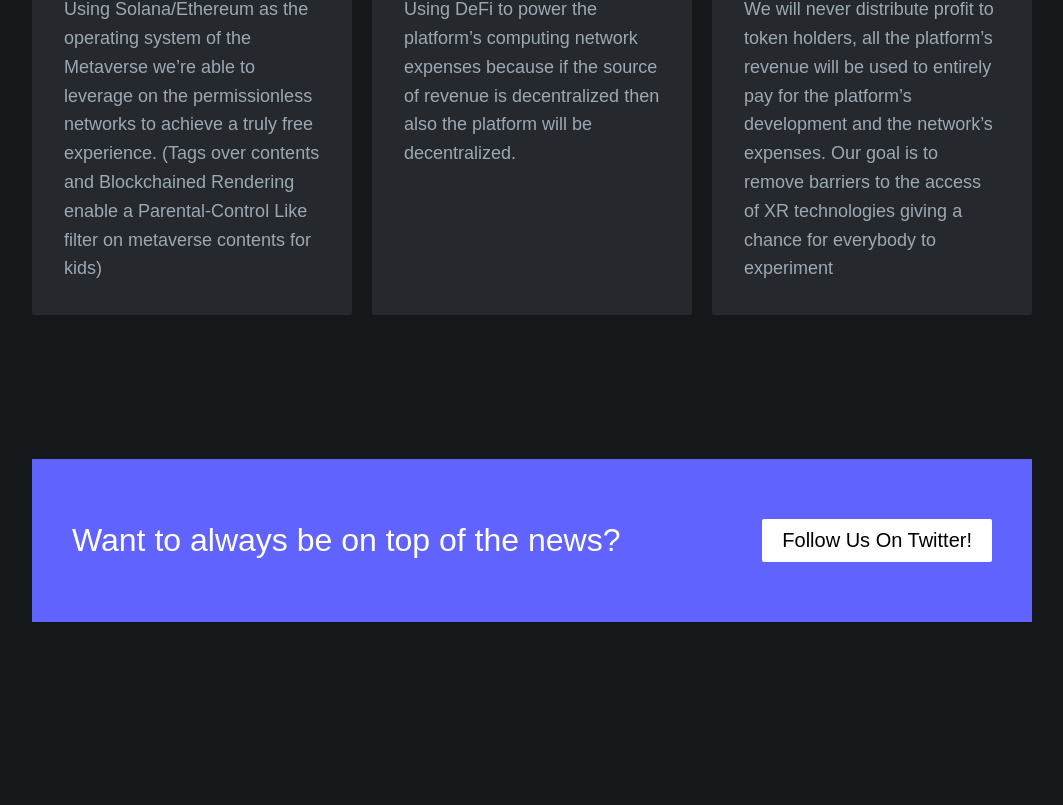
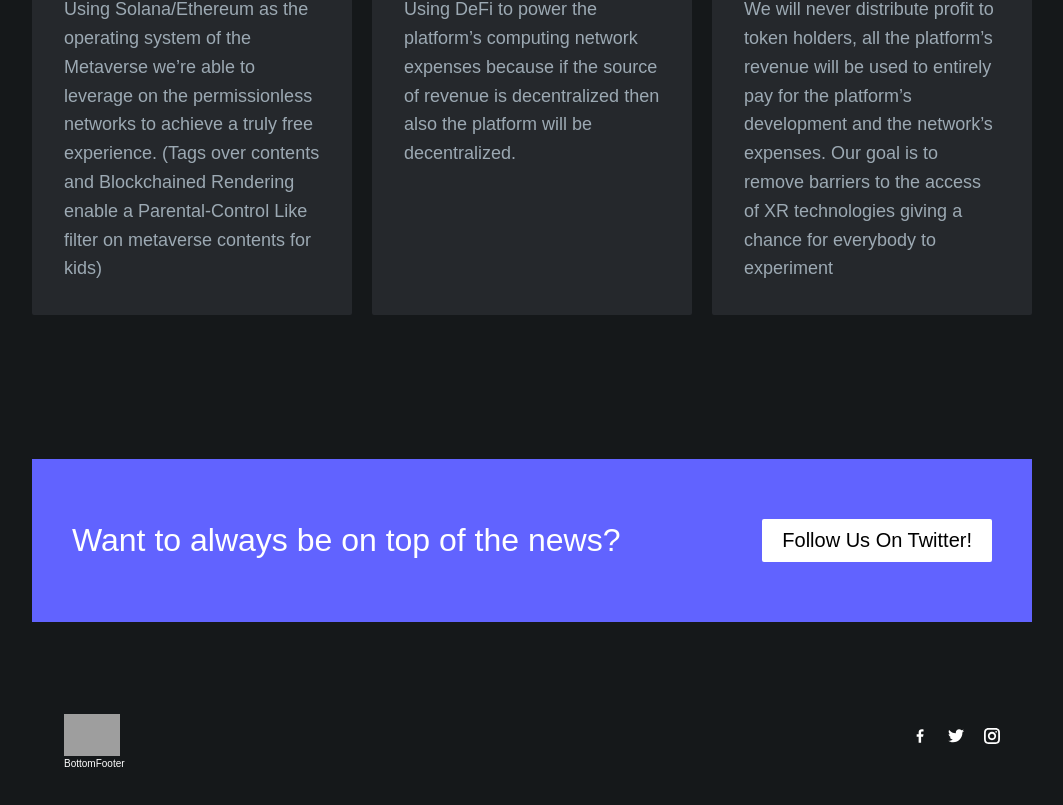
Before and after one commit to justin-cueva/Solarity-landing-page-cloned, a React (Create React App) app: page / in a window 1280 px wide. Shown: the part 3873-4678 px from the top of the page, without its empty margins (108-1171 px from the left). Built offline with nearby package versions, Linux system fonts and the light colour scheme; grey boxes are pictures that could not be loaded.

Commit message:
displaying the top of the footer

```diff
--- a/src/components/App.js
+++ b/src/components/App.js
@@ -3,6 +3,7 @@
 import SectionDevEcosystem from "./sectionDevEcosystem/SectionDevEcosystem";
 import SectionWhatMovesUs from "./sectionWhatMovesUs/SectionWhatMovesUs";
 import SectionCTA from "./sectionCTA/SectionCTA";
+import Footer from "./footer/Footer";
 
 const App = () => {
   return (
@@ -12,6 +13,7 @@
       <SectionDevEcosystem />
       <SectionWhatMovesUs />
       <SectionCTA />
+      <Footer />
     </div>
   );
 };
--- /dev/null
+++ b/src/components/footer/BottomFooter.js
@@ -0,0 +1,7 @@
+import "../../styles/footer/bottomFooter.css";
+
+const BottomFooter = () => {
+  return <div>BottomFooter</div>;
+};
+
+export default BottomFooter;
--- /dev/null
+++ b/src/components/footer/Footer.js
@@ -0,0 +1,14 @@
+import TopFooter from "./TopFooter";
+import BottomFooter from "./BottomFooter";
+import "../../styles/footer/footer.css";
+
+const Footer = () => {
+  return (
+    <footer className="footer">
+      <TopFooter />
+      <BottomFooter />
+    </footer>
+  );
+};
+
+export default Footer;
--- /dev/null
+++ b/src/components/footer/TopFooter.js
@@ -0,0 +1,26 @@
+import { GrFacebookOption, GrTwitter, GrInstagram } from "react-icons/gr";
+
+import "../../styles/footer/topFooter.css";
+
+const TopFooter = () => {
+  return (
+    <div className="top-footer">
+      <div className="logo-wrapper">
+        <img src="https://solarity.xyz/static/media/logo.fcb5304f.svg" />
+      </div>
+      <ul className="social-links">
+        <span className="social-link">
+          <GrFacebookOption className={"col-primary"} />
+        </span>
+        <span className="social-link">
+          <GrTwitter className={"col-primary"} />
+        </span>
+        <span className="social-link">
+          <GrInstagram className={"col-primary"} />
+        </span>
+      </ul>
+    </div>
+  );
+};
+
+export default TopFooter;
--- /dev/null
+++ b/src/styles/footer/footer.css
@@ -0,0 +1,6 @@
+.footer {
+  width: 100%;
+  max-width: 100rem;
+  margin: 0 auto;
+  padding: 0 3.2rem;
+}
--- /dev/null
+++ b/src/styles/footer/topFooter.css
@@ -0,0 +1,23 @@
+.top-footer {
+  display: flex;
+  justify-content: space-between;
+  align-items: center;
+}
+
+.social-links {
+  display: flex;
+  gap: 2rem;
+}
+
+.social-link {
+  display: flex;
+  align-items: center;
+  justify-content: center;
+  cursor: pointer;
+  font-size: 1.6rem;
+  color: #6163ff;
+}
+
+.col-primary {
+  color: #6163ff;
+}
```
Also changed, not shown: src/styles/footer/bottomFooter.css (added).
